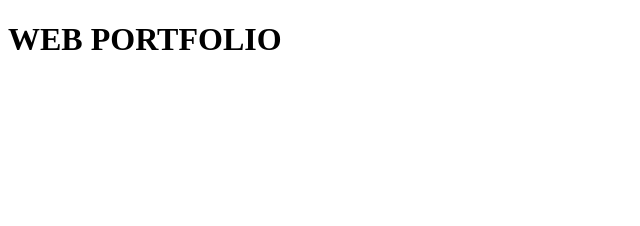
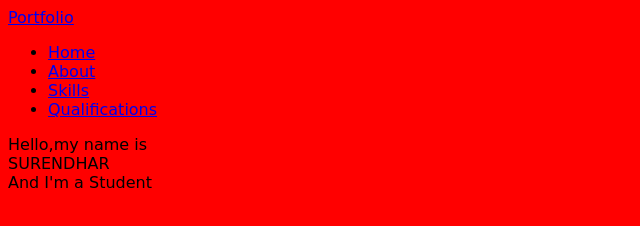
Before and after one commit to Mern2-Full-Stack/web-portfolio, a plain HTML site: page index.html in a window 1280 px wide. Shown: the whole page, without its empty margins (0-640 px from the left). Drawn offline with Linux system fonts and the light colour scheme.

Commit message:
Home page added

```diff
--- a/assets/styles.css
+++ b/assets/styles.css
@@ -0,0 +1,6 @@
+body
+{
+    font-family: 'Borel', cursive;
+    background-color: red;
+    background-image: url(images\image.png);
+}
--- a/index.html
+++ b/index.html
@@ -1,9 +1,36 @@
 <!DOCTYPE html>
 <html>
     <head>
-        <title>Web Portfolio</title>
+        <meta charset="UTF-8">
+        <meta name="viewport" content="width=device-width,initial-scale=1.0">
+        <title>Portfolio Website</title>
+        <link rel="stylesheet" href="assets/styles.css">
+        <link rel="stylesheet" href="images">
     </head>
-    <body>
-        <h1>WEB PORTFOLIO</h1>
-    </body>
+<body>
+    <nav class="home-navbar">
+        <div class="max-width">
+            <div class="logo">
+                <a href="#">
+                    Portfo<span>lio</span>
+                </a>
+            </div>
+            <ul class="menu">
+                <li><a href="index.html" title="Home">Home</a></li>
+                <li><a href="about.html" title="About">About</a></li>
+                <li><a href="skills.html" title="Skills">Skills</a></li>
+                <li><a href="qualification.html" title="Qualifications">Qualifications</a></li>
+            </ul>
+        </div>
+    </nav>
+    <section class="home" id="home">
+        <div class="max-width">
+            <div id="home-content">
+                <div class="text-1">Hello,my name is</div>
+                <div class="text-2">SU<span>R</span>ENDHAR</div>
+                <div class="text-3">And I'm a Student</div>
+            </div>
+        </div>
+    </section>
+</body>
 </html>
```
Also changed, not shown: about.html (added), images/about-me-img.jpg (added), images/about.jpg (added), images/contact.webp (added), images/founder.jpeg (added), images/qualification.jpg (added), images/skills.jpg (added), images/surendhar.jpg (added), 1 other file.
